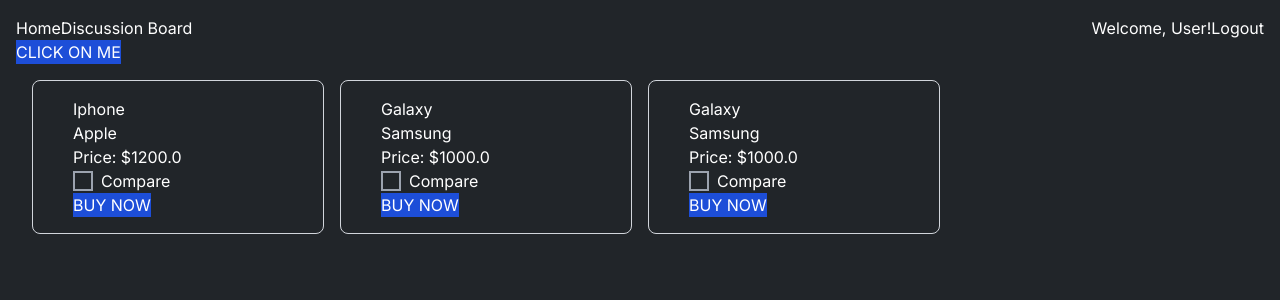
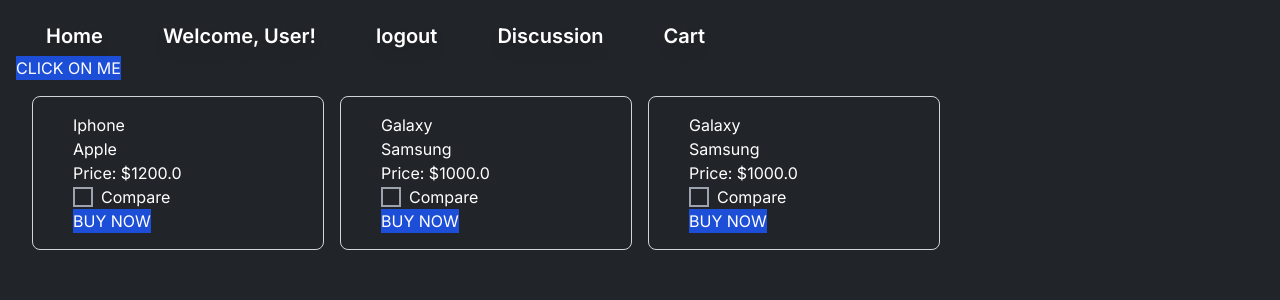
Before and after one commit to cfstar188/Decidophobia.com, a Next.js app in the folder frontend/: page / in a window 1280 px wide. Shown: the top 300 px of the page. Built offline with nearby package versions, Linux system fonts and the light colour scheme.

Commit message:
merge changes auth and navbar

```diff
--- a/frontend/app/components/NavBar.tsx
+++ b/frontend/app/components/NavBar.tsx
@@ -1,14 +1,14 @@
-import Link from 'next/link';
-import { useAtom } from 'jotai';
+import { useAtom } from "jotai";
 import { authAtom } from "@/Library/AuthAtom";
 // import AuthContext from "@/app/contexts/AuthContext";
 
+/*
 export function NavBar() {
   const [auth, setAuth] = useAtom(authAtom);
 
   const logout = () => {
-    setAuth({ isAuthenticated: false, username: '' });
-    localStorage.removeItem('token');
+    setAuth({ isAuthenticated: false, username: "" });
+    localStorage.removeItem("token");
   };
 
   return (
@@ -21,7 +21,9 @@
       {!auth.isAuthenticated ? (
         <div style={{ marginLeft: "auto", display: "flex" }}>
           <p>Welcome, {auth.username}!</p>
-          <Link href="/logout" onClick={logout}>Logout</Link>
+          <Link href="/logout" onClick={logout}>
+            Logout
+          </Link>
         </div>
       ) : (
         <div style={{ marginLeft: "auto" }}>
@@ -31,3 +33,71 @@
     </nav>
   );
 }
+
+*/
+
+import Link from "next/link";
+import { usePathname } from "next/navigation";
+
+interface LinkProps {
+  label: any;
+  link: string;
+}
+
+const hoverStyle: string = "hover:link link-underline link-underline-black";
+const linkStyle: string =
+  "flex items-center pl-[30px] pr-[30px] h-full text-xl font-semibold no-underline";
+const activeStyle: string = linkStyle + " text-white bg-tab";
+const nonActiveStyle: string = linkStyle + " text-white";
+
+function currentTab(currentRoute: string) {
+  const newArray: string[] = currentRoute.split("/");
+  for (let i: number = 0; i < newArray.length; i++) {
+    if (newArray[i] === "Home") {
+      return "/";
+    } else if (newArray[i] === "login") {
+      return "/login";
+    } else if (newArray[i] === "Discussion") {
+      return "/#";
+    }
+  }
+  return "/";
+}
+
+export function NavBar() {
+  const [auth, setAuth] = useAtom(authAtom);
+
+  const logout = () => {
+    setAuth({ isAuthenticated: false, username: "" });
+    localStorage.removeItem("token");
+  };
+
+  const currentRoute: string = usePathname();
+  const newRoute: string = currentTab(currentRoute);
+
+  const mainLinks: LinkProps[] = [
+    { link: "/", label: "Home" },
+    { link: "/login", label: <>Welcome, {auth.username}!</> },
+    { link: "/logout", label: "logout" },
+    { link: "/#", label: "Discussion" },
+    { link: "/cart", label: "Cart" },
+  ];
+
+  const mainItems: JSX.Element[] = mainLinks.map((item: LinkProps, index) => (
+    <Link
+      className={newRoute === item.link ? activeStyle : nonActiveStyle}
+      href={item.link}
+      key={item.label + index}
+      passHref
+      shallow
+    >
+      <label className={hoverStyle + " w-full"}>{item.label}</label>
+    </Link>
+  ));
+
+  return (
+    <nav className="h-10 flex justify-between items-center bg-primary drop-shadow-lg">
+      <div className="flex h-10">{mainItems}</div>
+    </nav>
+  );
+}
--- a/frontend/app/layout.tsx
+++ b/frontend/app/layout.tsx
@@ -1,15 +1,10 @@
-import type { Metadata } from "next";
+"use client";
 import { Inter } from "next/font/google";
 import { NavBar } from "@/app/components/NavBar";
 import "./globals.css";
 import { JotaiProvider } from "@/app/components/Providers/JotaiProvider";
 
 const inter = Inter({ subsets: ["latin"] });
-
-export const metadata: Metadata = {
-  title: "Create Next App",
-  description: "Generated by create next app",
-};
 
 export default function RootLayout({
   children,
@@ -21,7 +16,7 @@
       <body className={inter.className + " text-white"}>
         <JotaiProvider>
           <NavBar />
-            {children}
+          {children}
         </JotaiProvider>
       </body>
     </html>
```
